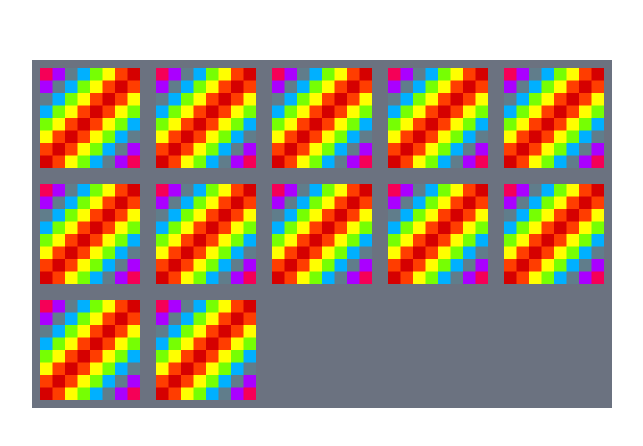
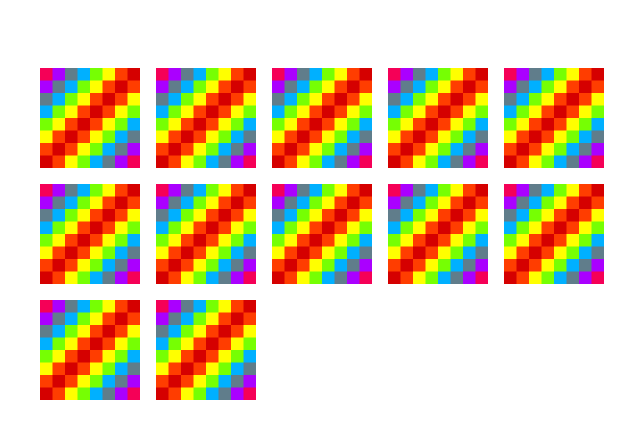
Before and after one commit to masoomi1396/memoryCardGame, a plain HTML site: page index.html in a window 1280 px wide. Shown: the part 166-612 px from the top of the page, without its empty margins (318-961 px from the left). Drawn offline with Linux system fonts and the light colour scheme.

Commit message:
Add files via upload

```diff
--- a/index.html
+++ b/index.html
@@ -10,7 +10,7 @@
 </head>
 
 <body class="flex justify-center items-center w-screen h-screen">
-    <section id="BoardGame" class="w-[380px] md:w-[580px] gap-4 p-2  bg-gray-500 grid grid-cols-3 md:grid-cols-5">
+    <section id="BoardGame" class="gap-4 p-2  grid grid-cols-3 md:grid-cols-5">
     </section>
 </body>
 
```
